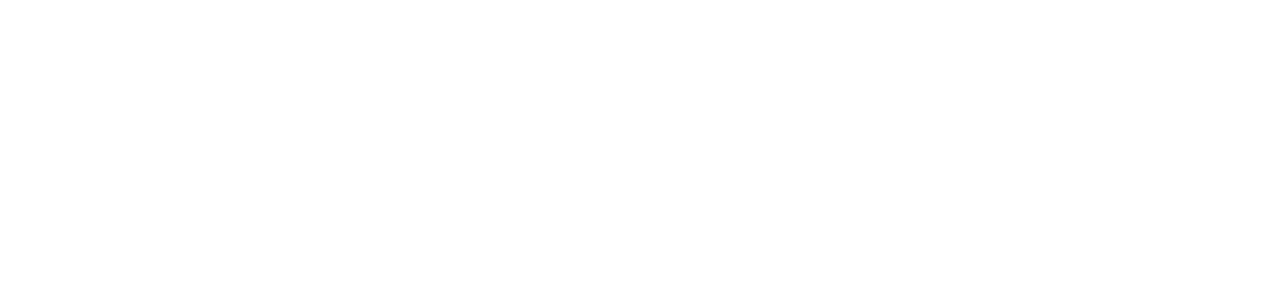
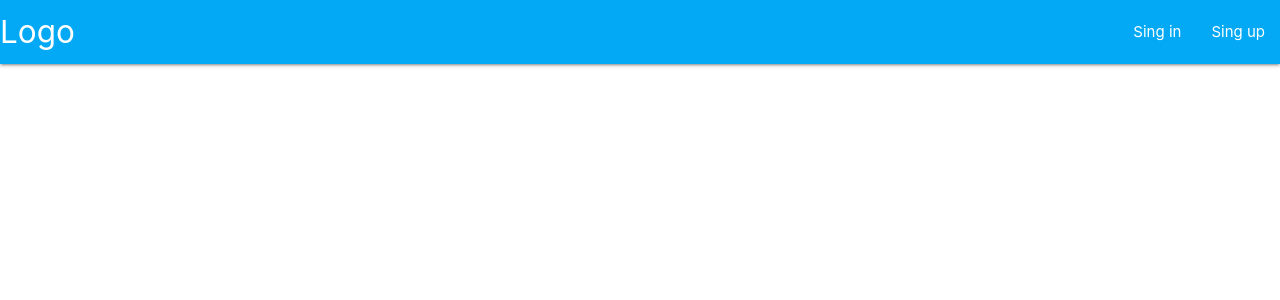
Before and after one commit to EliceoJoel/blog-MERN, a React (Create React App) app in the folder client/: page / in a window 1280 px wide. Shown: the top 300 px of the page. Built offline with nearby package versions, Linux system fonts and the light colour scheme.

Commit message:
proyect close

```diff
--- a/client/src/components/App.js
+++ b/client/src/components/App.js
@@ -3,11 +3,13 @@
 import About from "./about"
 import Login from "./RegisterLogin/login";
 import Register from "./RegisterLogin/register";
+import Navbar from "./Navbar";
 
 
 function App() {
   return (
     <div>
+      <Navbar />
       <Switch>
         <Route path="/about" component={About} />
         <Route path="/login" component={Login} />
--- /dev/null
+++ b/client/src/components/Navbar.js
@@ -0,0 +1,26 @@
+import React, { Component } from 'react';
+import { Link } from "react-router-dom";
+
+class Navbar extends Component {
+  render() {
+    return (
+      <div>
+        <nav className="light-blue">
+          <div class="nav-wrapper">
+            <a href="/" className="brand-logo ml-3">Logo</a>
+            <ul id="nav-mobile" class="right hide-on-med-and-down">
+              <li>
+                <Link to="/login">Sing in</Link>
+              </li>
+              <li>
+                <Link to="/register">Sing up</Link>
+              </li>
+            </ul>
+          </div>
+        </nav>
+      </div>
+    );
+  }
+}
+
+export default Navbar;
```
